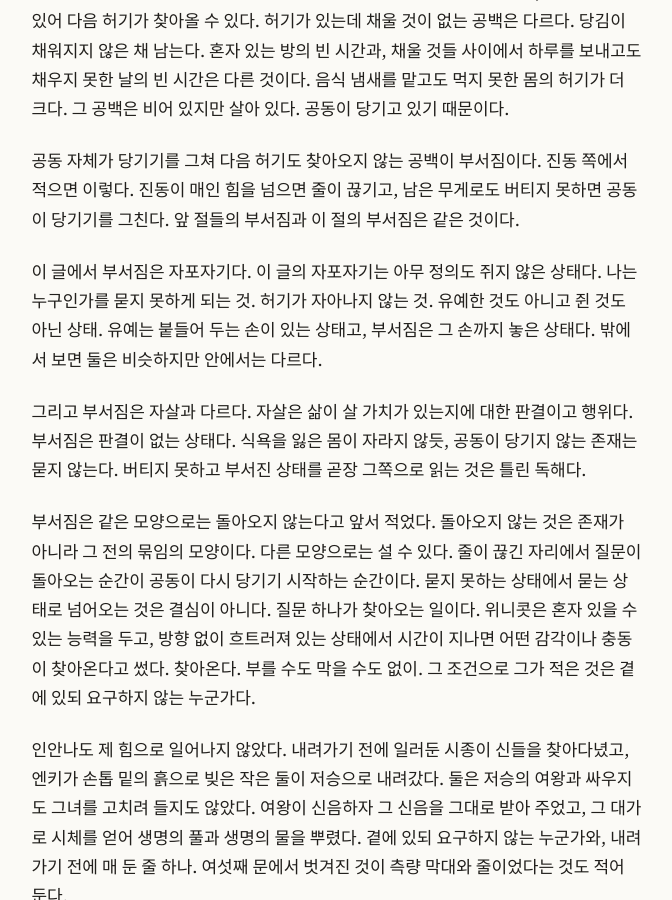
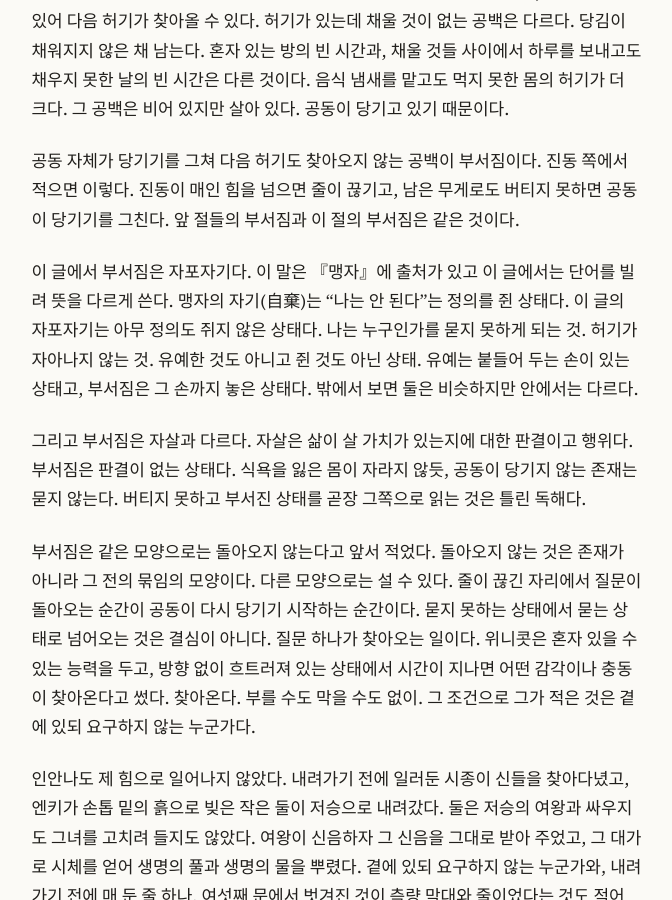
Before and after one commit to nonasking/essays, a Jekyll site: the page built from weight-and-ties/index.md, in a window 1280 px wide and 900 px high, scrolled down 5629 px. Shown: the whole window, without its empty margins (303-975 px from the left). Built offline with Jekyll 4.4.1, drawn with Linux system fonts in a browser that asks for light colours; our own code applies the rules of GitHub Pages for plain Markdown files; some of the changed text lies outside the part shown.

Commit message:
Weight and Ties: restore Mencius (KR/EN)
Co-Authored-By: Claude Fable 5.1 <noreply@anthropic.com>
Claude-Session: https://claude.ai/code/session_01761YbdfwLqfojnJWnXHuHc

```diff
--- a/weight-and-ties/index.md
+++ b/weight-and-ties/index.md
@@ -93,7 +93,7 @@ description: 허기는 결핍이 아니라 존재가 차오를 수 있는 공동
 
 공동 자체가 당기기를 그쳐 다음 허기도 찾아오지 않는 공백이 부서짐이다. 진동 쪽에서 적으면 이렇다. 진동이 매인 힘을 넘으면 줄이 끊기고, 남은 무게로도 버티지 못하면 공동이 당기기를 그친다. 앞 절들의 부서짐과 이 절의 부서짐은 같은 것이다.
 
-이 글에서 부서짐은 자포자기다. 이 글의 자포자기는 아무 정의도 쥐지 않은 상태다. 나는 누구인가를 묻지 못하게 되는 것. 허기가 자아나지 않는 것. 유예한 것도 아니고 쥔 것도 아닌 상태. 유예는 붙들어 두는 손이 있는 상태고, 부서짐은 그 손까지 놓은 상태다. 밖에서 보면 둘은 비슷하지만 안에서는 다르다.
+이 글에서 부서짐은 자포자기다. 이 말은 『맹자』에 출처가 있고 이 글에서는 단어를 빌려 뜻을 다르게 쓴다. 맹자의 자기(自棄)는 "나는 안 된다"는 정의를 쥔 상태다. 이 글의 자포자기는 아무 정의도 쥐지 않은 상태다. 나는 누구인가를 묻지 못하게 되는 것. 허기가 자아나지 않는 것. 유예한 것도 아니고 쥔 것도 아닌 상태. 유예는 붙들어 두는 손이 있는 상태고, 부서짐은 그 손까지 놓은 상태다. 밖에서 보면 둘은 비슷하지만 안에서는 다르다.
 
 그리고 부서짐은 자살과 다르다. 자살은 삶이 살 가치가 있는지에 대한 판결이고 행위다. 부서짐은 판결이 없는 상태다. 식욕을 잃은 몸이 자라지 않듯, 공동이 당기지 않는 존재는 묻지 않는다. 버티지 못하고 부서진 상태를 곧장 그쪽으로 읽는 것은 틀린 독해다.
 
@@ -150,6 +150,7 @@ description: 허기는 결핍이 아니라 존재가 차오를 수 있는 공동
 - Townsend, R. M. (1994). Risk and insurance in village India. *Econometrica*, 62(3), 539-591. doi:10.2307/2951659. 개별 충격은 나누고 공통 충격은 못 나눔.
 - Berridge, K. C., & Robinson, T. E. (2016). Liking, wanting, and the incentive-sensitization theory of addiction. *American Psychologist*, 71(8), 670-679. doi:10.1037/amp0000059. 좋아함과 원함의 분리.
 - Ovidius. *Metamorphoses* VIII, 183-235. 이카로스.
+- 『孟子』 離婁上. "言非禮義, 謂之自暴也. 吾身不能居仁由義, 謂之自棄也."
 - Camus, A. (1942). *Le Mythe de Sisyphe*. Gallimard. 자살을 삶의 가치에 대한 판단으로 놓은 서두.
 - Camus, A. (1942). *L'Étranger*. Gallimard. 한국어판: 알베르 카뮈, 『이방인』, 김화영 옮김, 민음사. 밤샘의 카페오레, 검사의 논고, 사제와의 대면, 마지막 문장.
 - Camus, A. (1955). Préface à *L'Étranger* (éd. G. Brée & C. Lynes, Appleton-Century-Crofts), 1955년 1월 8일. "Dans notre société tout homme qui ne pleure pas à l'enterrement de sa mère risque d'être condamné à mort."
```
Also changed, not shown: weight-and-ties/en.md (+2 -1 lines).
